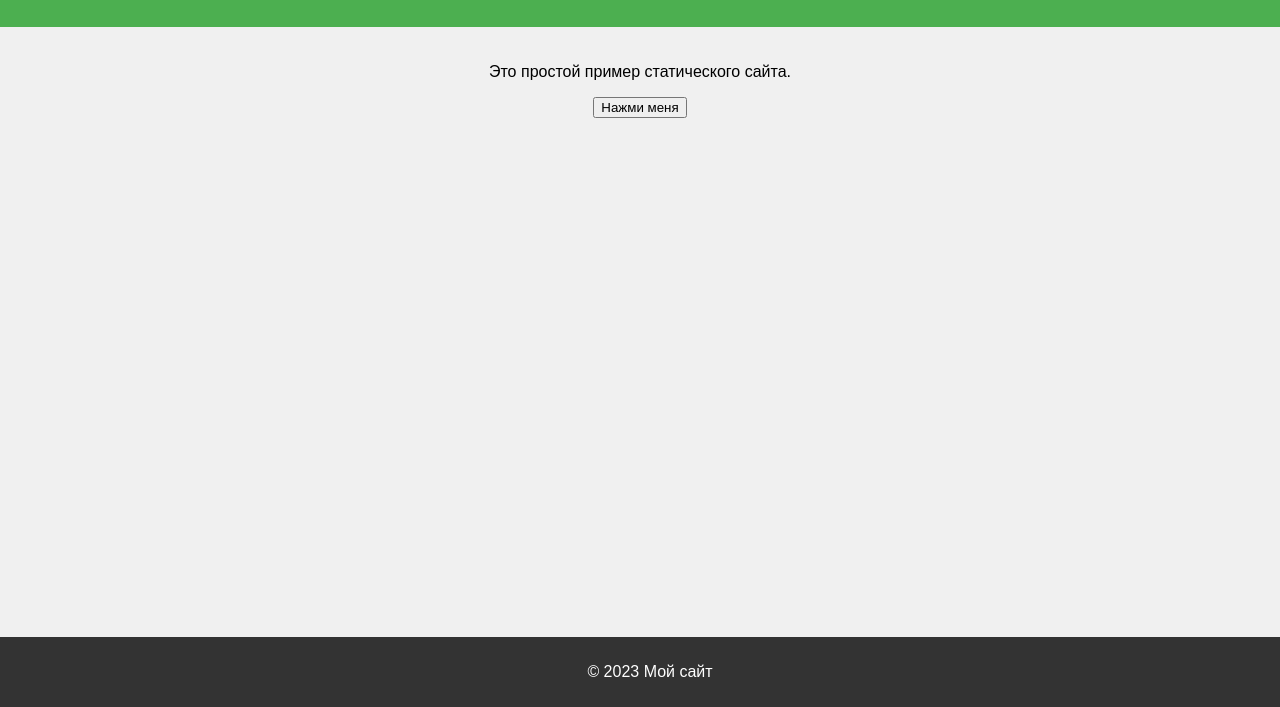
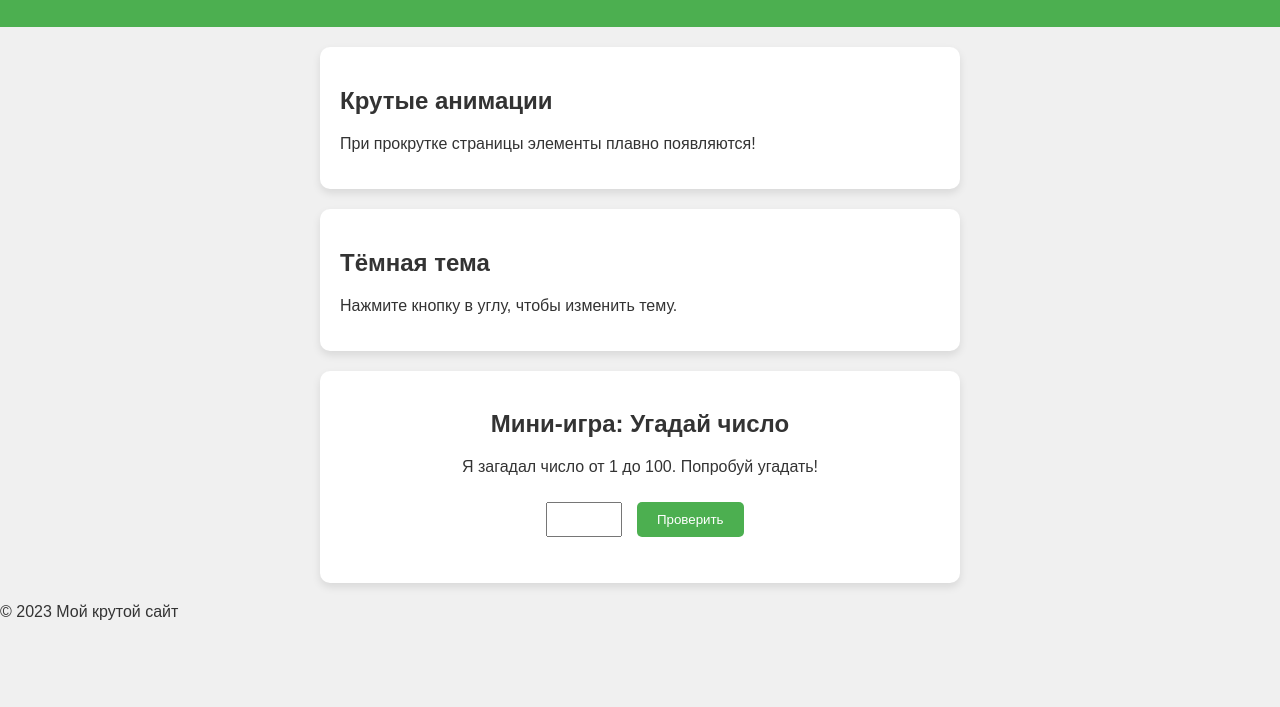
Before and after one commit to abuhba1/abuhba1.github.io, a plain HTML site: page index.html in a window 1280 px wide. Shown: the part 93-800 px from the top of the page. Drawn offline with Linux system fonts and the light colour scheme.

Commit message:
Update index.html

```diff
--- a/index.html
+++ b/index.html
@@ -3,49 +3,156 @@
 <head>
     <meta charset="UTF-8">
     <meta name="viewport" content="width=device-width, initial-scale=1.0">
-    <title>Мой сайт</title>
+    <title>Крутой сайт с анимациями и игрой</title>
     <style>
+        :root {
+            --bg-color: #f0f0f0;
+            --text-color: #333;
+            --header-color: #4CAF50;
+            --card-bg: white;
+        }
+
+        .dark-mode {
+            --bg-color: #121212;
+            --text-color: #f0f0f0;
+            --header-color: #1a5276;
+            --card-bg: #1e1e1e;
+        }
+
         body {
             font-family: Arial, sans-serif;
-            text-align: center;
+            background-color: var(--bg-color);
+            color: var(--text-color);
             margin: 0;
             padding: 0;
-            background-color: #f0f0f0;
+            transition: background 0.3s, color 0.3s;
         }
+
         header {
-            background-color: #4CAF50;
+            background-color: var(--header-color);
             color: white;
             padding: 20px;
+            text-align: center;
         }
-        main {
+
+        .card {
+            background-color: var(--card-bg);
+            border-radius: 10px;
             padding: 20px;
+            margin: 20px auto;
+            max-width: 600px;
+            box-shadow: 0 4px 8px rgba(0, 0, 0, 0.1);
+            transform: translateY(20px);
+            opacity: 0;
+            transition: transform 0.5s, opacity 0.5s;
         }
-        footer {
-            background-color: #333;
+
+        .card.visible {
+            transform: translateY(0);
+            opacity: 1;
+        }
+
+        button {
+            background-color: var(--header-color);
             color: white;
-            padding: 10px;
+            border: none;
+            padding: 10px 20px;
+            border-radius: 5px;
+            cursor: pointer;
+            transition: transform 0.2s;
+        }
+
+        button:hover {
+            transform: scale(1.05);
+        }
+
+        #theme-toggle {
             position: fixed;
-            bottom: 0;
-            width: 100%;
+            top: 20px;
+            right: 20px;
+            z-index: 100;
+        }
+
+        #game {
+            text-align: center;
+        }
+
+        #guess-input {
+            padding: 8px;
+            margin: 10px;
         }
     </style>
 </head>
 <body>
+    <button id="theme-toggle">🌓 Тёмная тема</button>
+
     <header>
         <h1>Добро пожаловать на мой сайт!</h1>
     </header>
+
     <main>
-        <p>Это простой пример статического сайта.</p>
-        <button onclick="showMessage()">Нажми меня</button>
-        <p id="demo"></p>
+        <div class="card">
+            <h2>Крутые анимации</h2>
+            <p>При прокрутке страницы элементы плавно появляются!</p>
+        </div>
+
+        <div class="card">
+            <h2>Тёмная тема</h2>
+            <p>Нажмите кнопку в углу, чтобы изменить тему.</p>
+        </div>
+
+        <div class="card" id="game">
+            <h2>Мини-игра: Угадай число</h2>
+            <p>Я загадал число от 1 до 100. Попробуй угадать!</p>
+            <input type="number" id="guess-input" min="1" max="100">
+            <button onclick="checkGuess()">Проверить</button>
+            <p id="hint"></p>
+        </div>
     </main>
+
     <footer>
-        <p>© 2023 Мой сайт</p>
+        <p>© 2023 Мой крутой сайт</p>
     </footer>
 
     <script>
-        function showMessage() {
-            document.getElementById("demo").innerHTML = "Вы нажали кнопку!";
+        // Тёмная тема
+        const themeToggle = document.getElementById('theme-toggle');
+        themeToggle.addEventListener('click', () => {
+            document.body.classList.toggle('dark-mode');
+            themeToggle.textContent = document.body.classList.contains('dark-mode') ? '☀️ Светлая тема' : '🌓 Тёмная тема';
+        });
+
+        // Анимации при скролле
+        const cards = document.querySelectorAll('.card');
+        function checkCards() {
+            cards.forEach(card => {
+                const cardTop = card.getBoundingClientRect().top;
+                if (cardTop < window.innerHeight - 100) {
+                    card.classList.add('visible');
+                }
+            });
+        }
+        window.addEventListener('scroll', checkCards);
+        checkCards(); // Проверить при загрузке
+
+        // Мини-игра
+        const secretNumber = Math.floor(Math.random() * 100) + 1;
+        function checkGuess() {
+            const guess = parseInt(document.getElementById('guess-input').value);
+            const hint = document.getElementById('hint');
+
+            if (isNaN(guess)) {
+                hint.textContent = 'Введите число!';
+                return;
+            }
+
+            if (guess === secretNumber) {
+                hint.textContent = '🎉 Правильно! Вы угадали!';
+            } else if (guess < secretNumber) {
+                hint.textContent = '⬆️ Загаданное число больше.';
+            } else {
+                hint.textContent = '⬇️ Загаданное число меньше.';
+            }
         }
     </script>
 </body>
```
